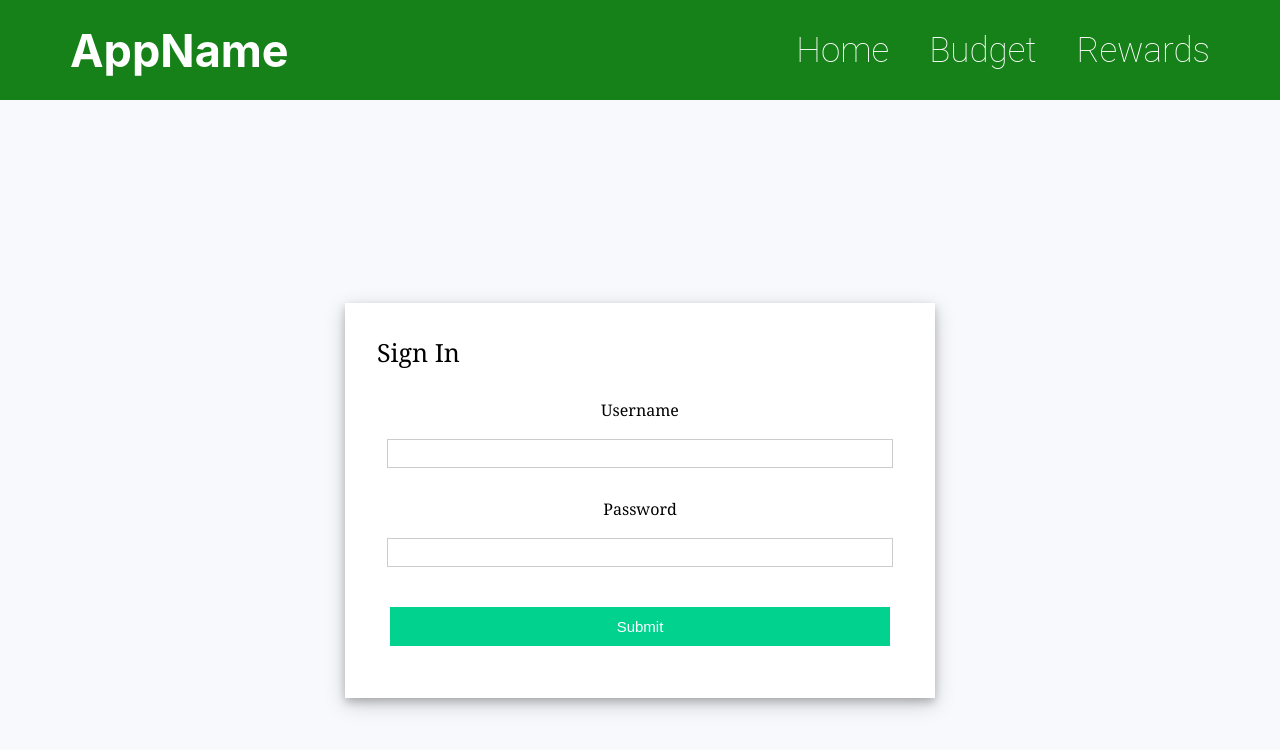
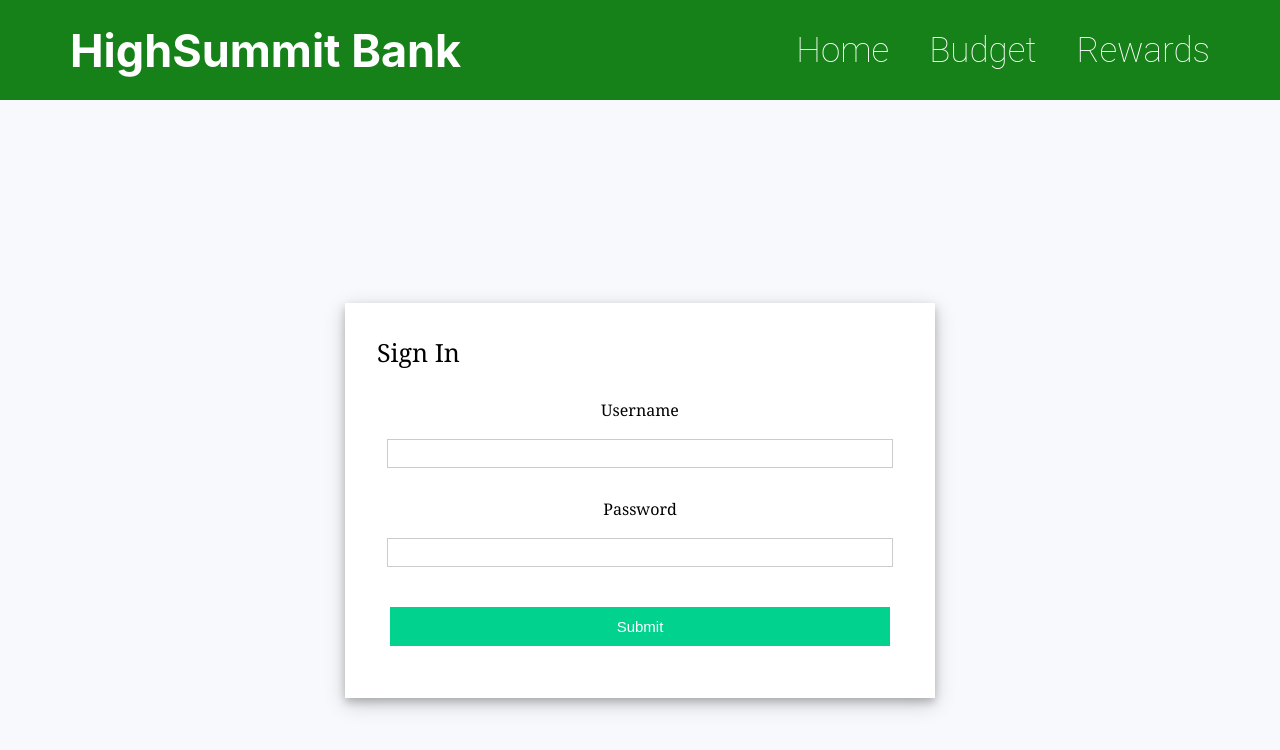
Before and after one commit to luca-mkbr/CapitalOne-Hackathon, a React (Create React App) app: page / in a window 1280 px wide. Shown: the top 750 px of the page. Built offline with nearby package versions, Linux system fonts and the light colour scheme.

Commit message:
Update Header.js
app name

```diff
--- a/src/components/Header.js
+++ b/src/components/Header.js
@@ -5,7 +5,7 @@ import './Header.css'
 const Header = () => {
     return (
         <div className="header">
-            <Link to="/"><h1 className="appname">AppName</h1></Link>
+            <Link to="/"><h1 className="appname">HighSummit Bank</h1></Link>
                 <div className="links">
                     <Link to="/home">Home</Link>
                     <Link to="/budget">Budget</Link>
```
